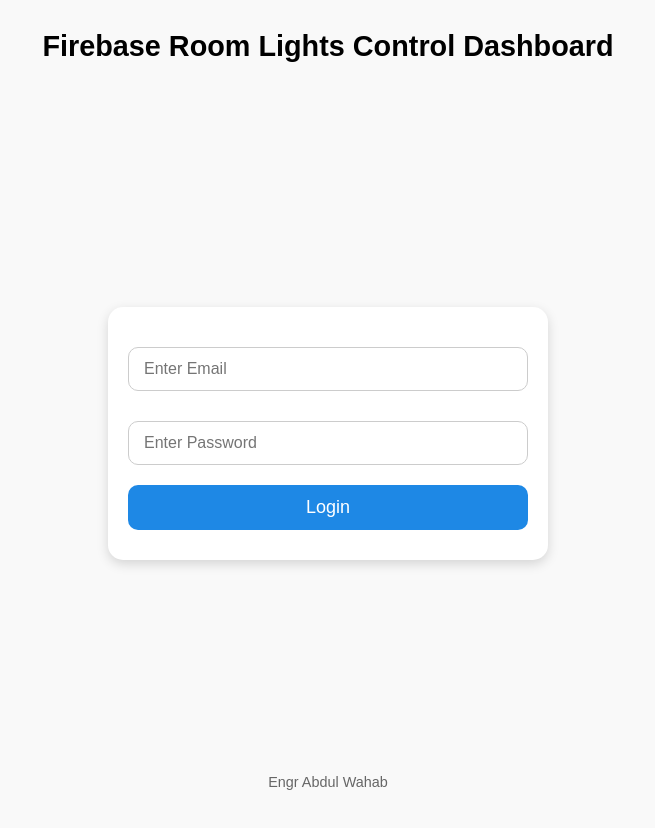
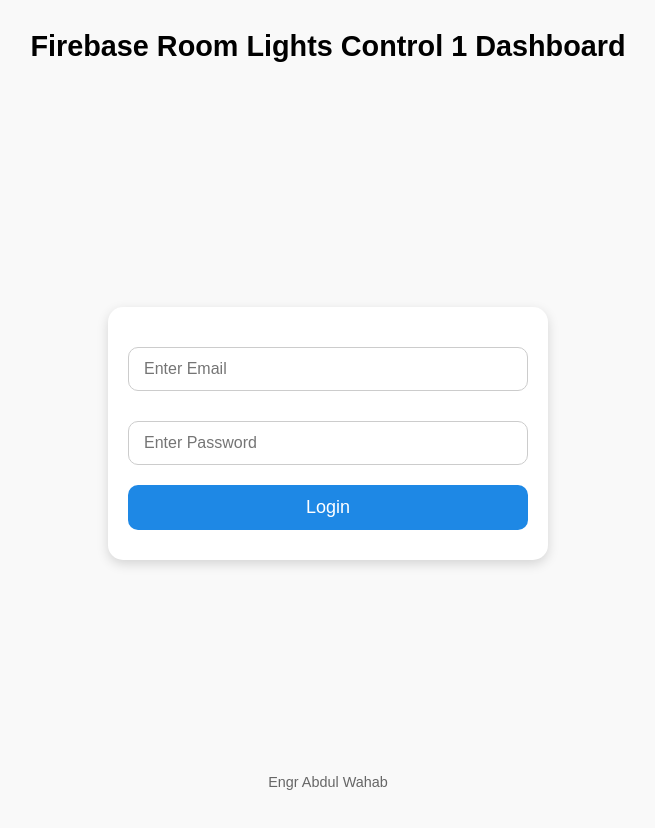
Before and after one commit to Abdul-7171/ESP32-C3-2-dashboard, a plain HTML site: page index.html in a window 1280 px wide. Shown: the whole page, without its empty margins (312-967 px from the left). Drawn offline with Linux system fonts and the light colour scheme.

Commit message:
Update index.html

```diff
--- a/index.html
+++ b/index.html
@@ -2,7 +2,7 @@
 <html>
 <head>
   <meta charset="UTF-8" />
-  <title>Firebase Room Lights Control Dashboard</title>
+  <title>Firebase Room Lights Control 1 Dashboard</title>
   <meta name="viewport" content="width=device-width, initial-scale=1" />
   <style>
     body {
@@ -144,7 +144,7 @@
 </head>
 <body>
 
-  <h1>Firebase Room Lights Control Dashboard</h1>
+  <h1>Firebase Room Lights Control 1 Dashboard</h1>
 
   <!-- Login form -->
   <div id="loginForm">
```
